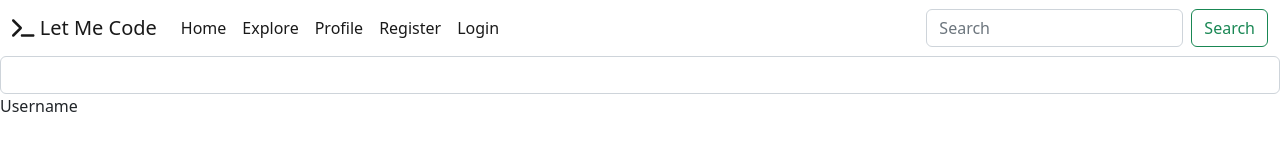
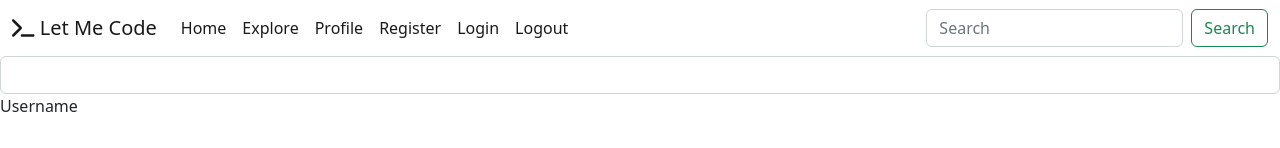
Before and after one commit to DannyAntonelli/Let-Me-Code, a Vue app in the folder frontend/: page /login in a window 1280 px wide. Shown: the top 148 px of the page. Built offline with nearby package versions, Linux system fonts and the light colour scheme.

Commit message:
Add logout

```diff
--- a/frontend/src/App.vue
+++ b/frontend/src/App.vue
@@ -24,7 +24,6 @@ export default {
 
   methods: {
     updateUsername(username) {
-      console.log("Updating username to " + username);
       localStorage.setItem("username", username);
       this.profileRoute = "/profile/" + username;
     },
--- a/frontend/src/api/user.js
+++ b/frontend/src/api/user.js
@@ -39,10 +39,6 @@ async function register(username, email, firstName, lastName, password) {
   });
 }
 
-function logout() {
-  localStorage.removeItem("token");
-}
-
 async function getUser(username) {
   return fetch(`http://localhost:8000/api/user/${username}/`, {
     method: "GET",
@@ -60,4 +56,4 @@ async function getUser(username) {
   });
 }
 
-export { login, register, logout, getUser };
+export { login, register, getUser };
--- a/frontend/src/components/Navbar.vue
+++ b/frontend/src/components/Navbar.vue
@@ -39,6 +39,11 @@
           <li class="nav-item">
             <router-link class="nav-link active" to="/login">Login</router-link>
           </li>
+          <li class="nav-item">
+            <router-link class="nav-link active" to="/" @click="handleLogout"
+              >Logout</router-link
+            >
+          </li>
         </ul>
         <form class="d-flex" role="search">
           <input
@@ -57,11 +62,19 @@
 <script>
 export default {
   name: "Navbar",
+
   props: {
     profileRoute: {
       type: String,
       required: true,
     },
   },
+
+  methods: {
+    handleLogout() {
+      localStorage.removeItem("token");
+      localStorage.removeItem("username");
+    },
+  },
 };
 </script>
```
